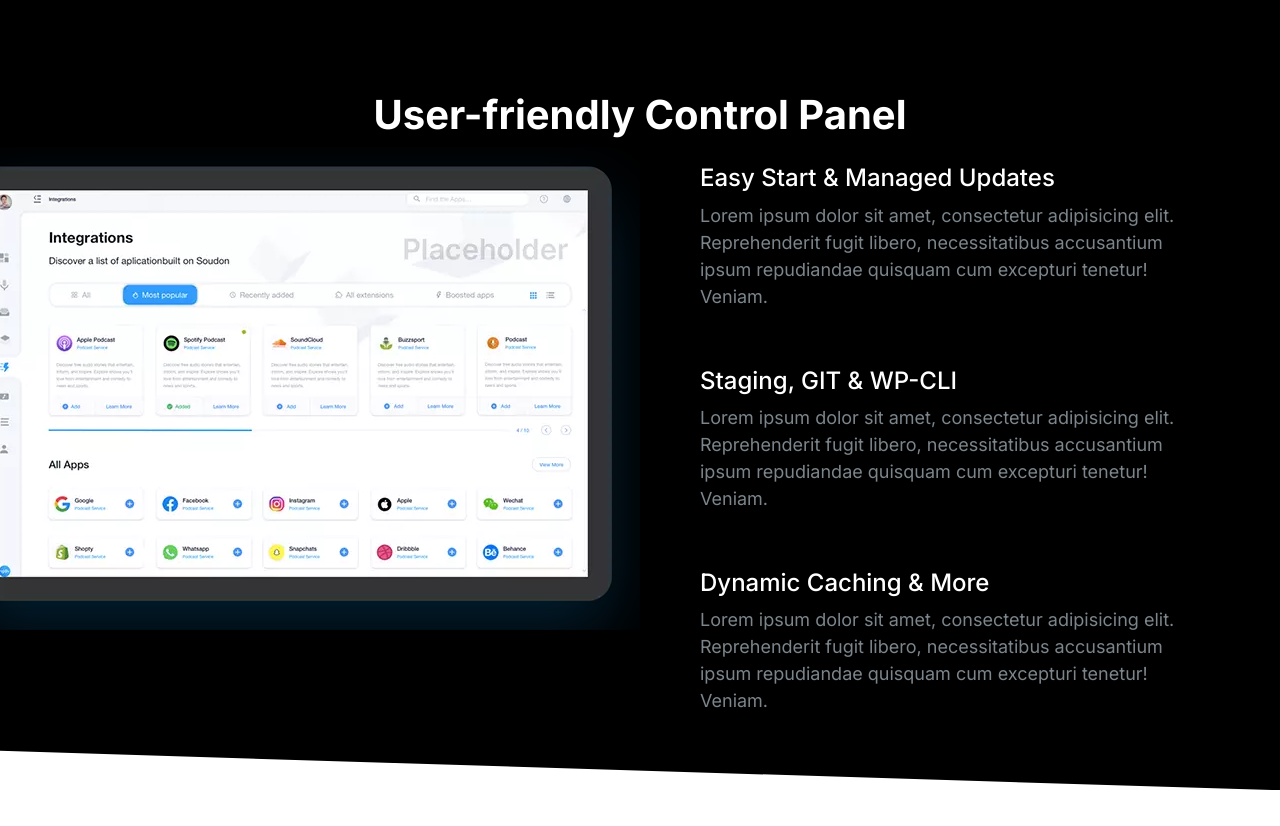
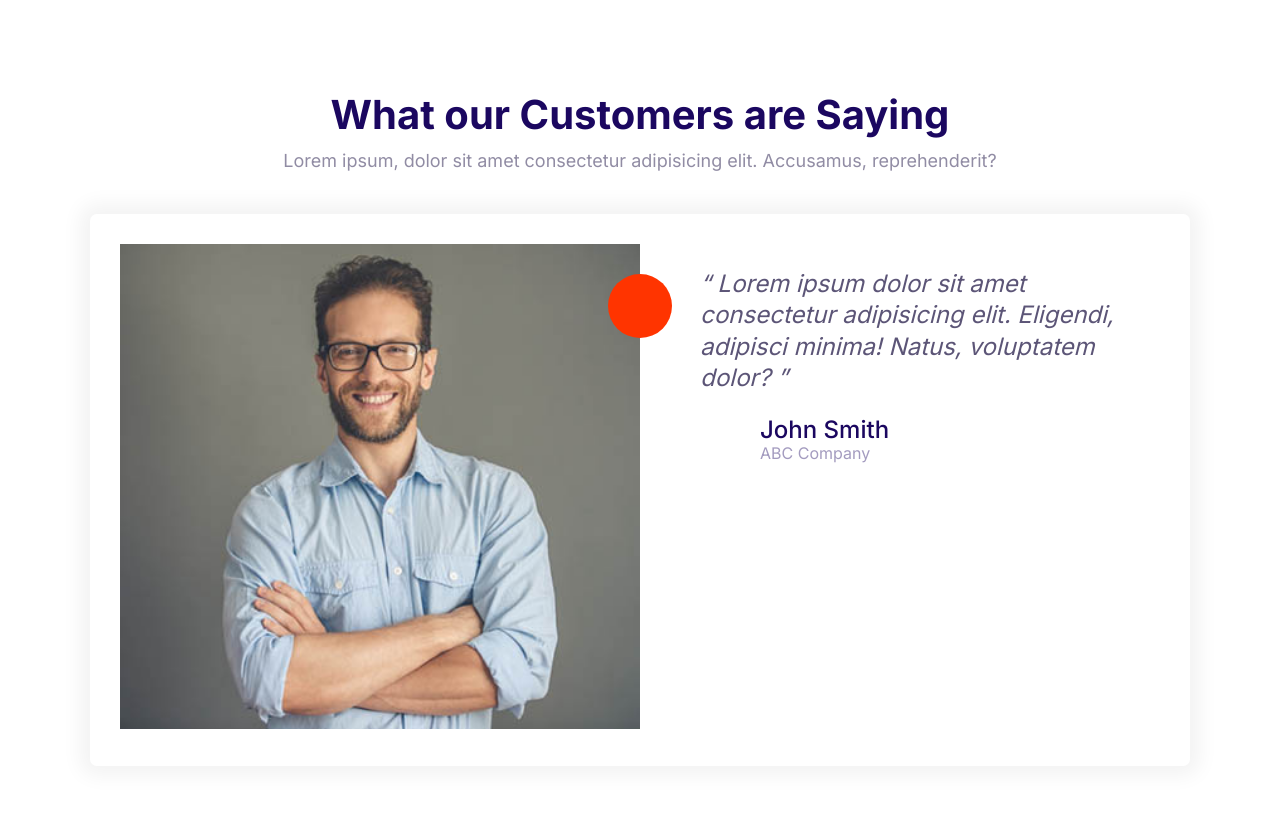
Before and after one commit to mariashahid/Moshify, a plain HTML site: page index.html in a window 1280 px wide. Before the commit the page ends 800 px from the top, so only its background shows below. Drawn offline with Linux system fonts and the light colour scheme.

Commit message:
Added testimonial block.

```diff
--- a/css/styles.css
+++ b/css/styles.css
@@ -623,6 +623,7 @@ a {
 
 .block__header {
   text-align: center;
+  margin-bottom: 4rem;
 }
 
 .block__heading {
--- a/index.html
+++ b/index.html
@@ -15,69 +15,44 @@
     />
   </head>
   <body>
-    <section class="block block--dark block--skewed-right showcase">
+    <section class="container block block-testimonial">
       <header class="block__header">
-        <h2>User-friendly Control Panel</h2>
+        <h2>What our Customers are Saying</h2>
+        <p>
+          Lorem ipsum, dolor sit amet consectetur adipisicing elit. Accusamus,
+          reprehenderit?
+        </p>
       </header>
-      <div class="container grid grid--1x2">
-        <picture class="showcase__image">
-          <source
-            type="image/webp"
-            srcset="images/ipad.webp 1x, images/ipad@2x.webp 2x"
-          />
-          <source
-            type="image/png"
-            srcset="images/ipad.png 1x, images/ipad@2x.png 2x"
-          />
-          <img src="images/ipad@2x.png" alt="Ipad" />
-        </picture>
-        <ul class="list">
-          <li class="media">
+      <div class="card testimonial">
+        <div class="grid grid--1x2">
+          <div class="testimonial__image">
+            <img src="images/testimonial.jpg" alt="A happy, smiling customer" />
+            <span class="icon-container icon-container--accent">
+              <svg class="icon icon--white icon--small">
+                <use xlink:href="images/sprite.svg#quotes"></use>
+              </svg>
+            </span>
+          </div>
+          <blockquote class="quote">
+            <p class="quote__text">
+              Lorem ipsum dolor sit amet consectetur adipisicing elit. Eligendi,
+              adipisci minima! Natus, voluptatem dolor?
+            </p>
+            <footer>
+              <div class="media">
                 <div class="media__image">
-              <svg class="icon icon--primary">
-                <use xlink:href="images/sprite.svg#snap"></use>
+                  <svg class="icon icon--primary quote__line">
+                    <use xlink:href="images/sprite.svg#line"></use>
                   </svg>
                 </div>
                 <div class="media__body">
-              <h3 class="media__title">Easy Start & Managed Updates</h3>
-              <p>
-                Lorem ipsum dolor sit amet, consectetur adipisicing elit.
-                Reprehenderit fugit libero, necessitatibus accusantium ipsum
-                repudiandae quisquam cum excepturi tenetur! Veniam.
-              </p>
+                  <h3 class="media__title quote__author">John Smith</h3>
+                  <p class="quote__company">ABC Company</p>
                 </div>
-          </li>
-          <li class="media">
-            <div class="media__image">
-              <svg class="icon icon--primary">
-                <use xlink:href="images/sprite.svg#growth"></use>
-              </svg>
               </div>
-            <div class="media__body">
-              <h3 class="media__title">Staging, GIT & WP-CLI</h3>
-              <p>
-                Lorem ipsum dolor sit amet, consectetur adipisicing elit.
-                Reprehenderit fugit libero, necessitatibus accusantium ipsum
-                repudiandae quisquam cum excepturi tenetur! Veniam.
-              </p>
+            </footer>
+          </blockquote>
         </div>
-          </li>
-          <li class="media">
-            <div class="media__image">
-              <svg class="icon icon--primary">
-                <use xlink:href="images/sprite.svg#wordpress"></use>
-              </svg>
-            </div>
-            <div class="media__body">
-              <h3 class="media__title">Dynamic Caching & More</h3>
-              <p>
-                Lorem ipsum dolor sit amet, consectetur adipisicing elit.
-                Reprehenderit fugit libero, necessitatibus accusantium ipsum
-                repudiandae quisquam cum excepturi tenetur! Veniam.
-              </p>
-            </div>
-          </li>
-        </ul>
       </div>
     </section>
     <script src="js/main.js"></script>
```
Also changed, not shown: components/block-testimonial.html (added, +40 -0 lines). Lines whose indentation alone changed are shown as unchanged.
